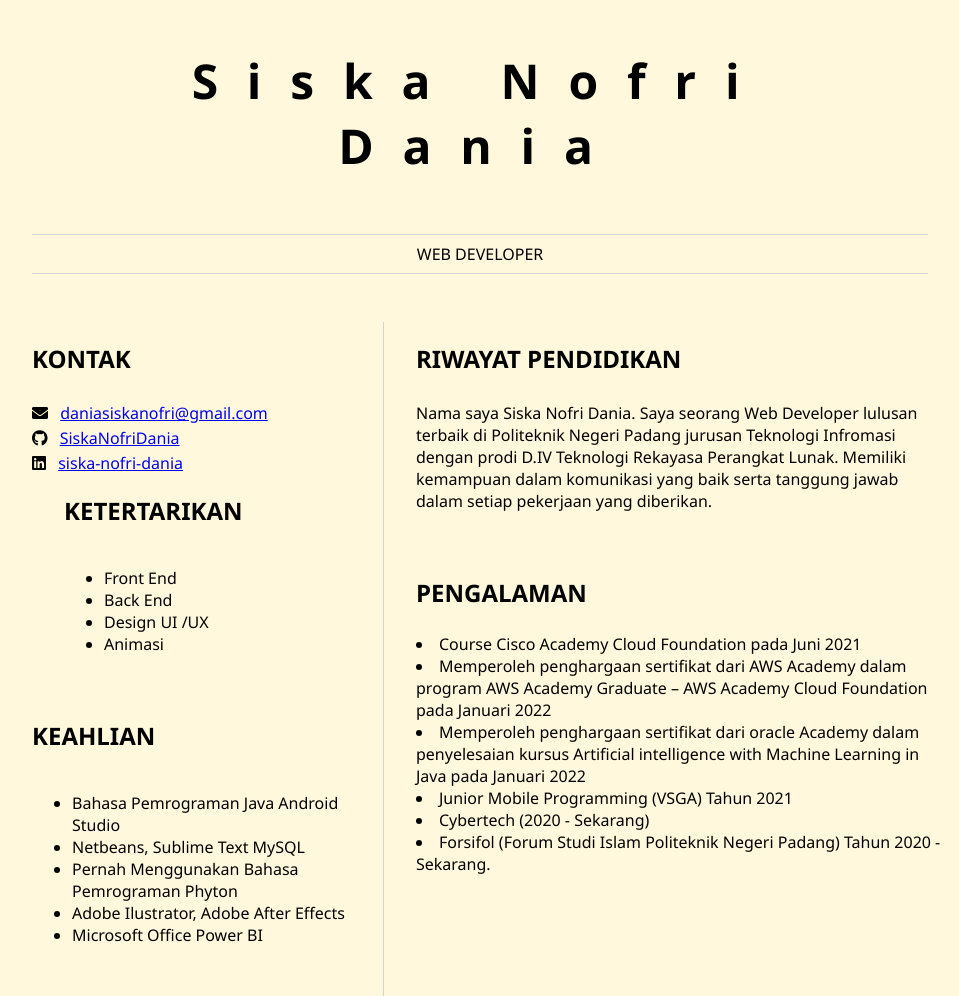
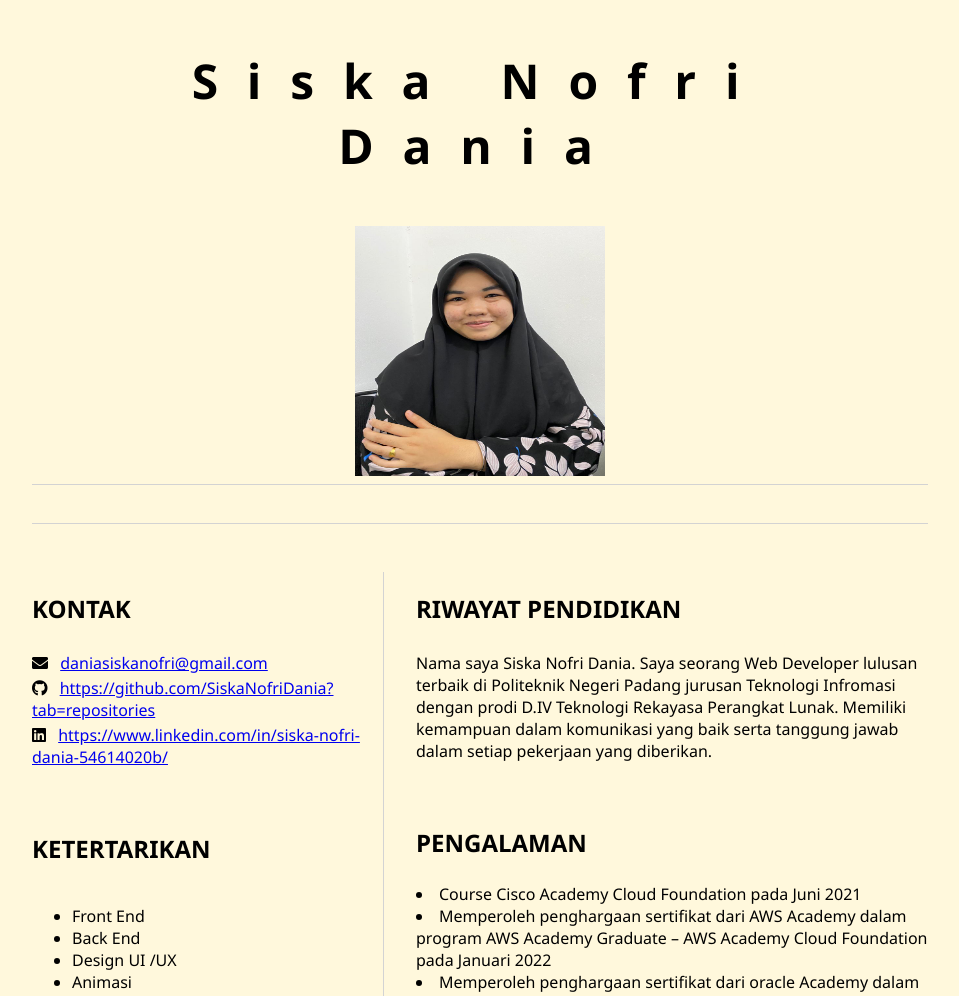
Before and after one commit to SiskaNofriDania/ResumeWeb, a plain HTML site: page index.html in a window 1280 px wide. Shown: the top 996 px of the page, without its empty margins (160-1119 px from the left). Drawn offline with Linux system fonts and the light colour scheme.

Commit message:
initial commit

```diff
--- a/index.html
+++ b/index.html
@@ -9,31 +9,39 @@
 		<header id="header">
 
 			<h1><b>Siska Nofri Dania </b></h1>
-			<hr>
-			WEB DEVELOPER
-			<hr>
-		</header>
+
+  				<img src="gambar/siska.jpeg" alt="Image" height="250" width="250">
 
 
+				<hr>
+				<marquee> WEB DEVELOPER	</marquee>
+				<hr>
+
+
+		</header>
 		<main>
 			<article id="mainLeft">
 				<section>
 					<h2><b>KONTAK </b></h2>
 
-
                     <p>
                         <i class="fa fa-envelope" aria-hidden="true"></i>
-                        <a href="mailto:daniasiskanofri@gmail.com">daniasiskanofri@gmail.com</a>
+                        <a href="mailto:your-email@example.com">daniasiskanofri@gmail.com</a>
                     </p>
 
                     <p>
                         <i class="fab fa-github" aria-hidden="true"></i>
-                        <a href="https://github.com/SiskaNofriDania">SiskaNofriDania</a>
+                        <a href="github.com/gh-username">https://github.com/SiskaNofriDania?tab=repositories</a>
                     </p>
                     <p>
                         <i class="fab fa-linkedin" aria-hidden="true"></i>
-                        <a href="https://www.linkedin.com/in/siska-nofri-dania-54614020b/">siska-nofri-dania</a>
+                        <a href="linkedin.com/linkedin-username">https://www.linkedin.com/in/siska-nofri-dania-54614020b/</a>
                     </p>
+
+
+				</section>
+
+
 
 
 					<section>
@@ -133,10 +141,10 @@
 
 
 				</section>
+				<audio controls autoplay>
+					<source src="audio/audio.mp3" type="audio/mp3">
+			  </audio>
 			</article>
 		</main>
-		<audio controls autoplay>
-			<source src="audio/WhatsApp Audio 2022-08-10 at 14.02.58.mpeg"audio/mp3">
-	  </audio>
 	</body>
 </html>
```
